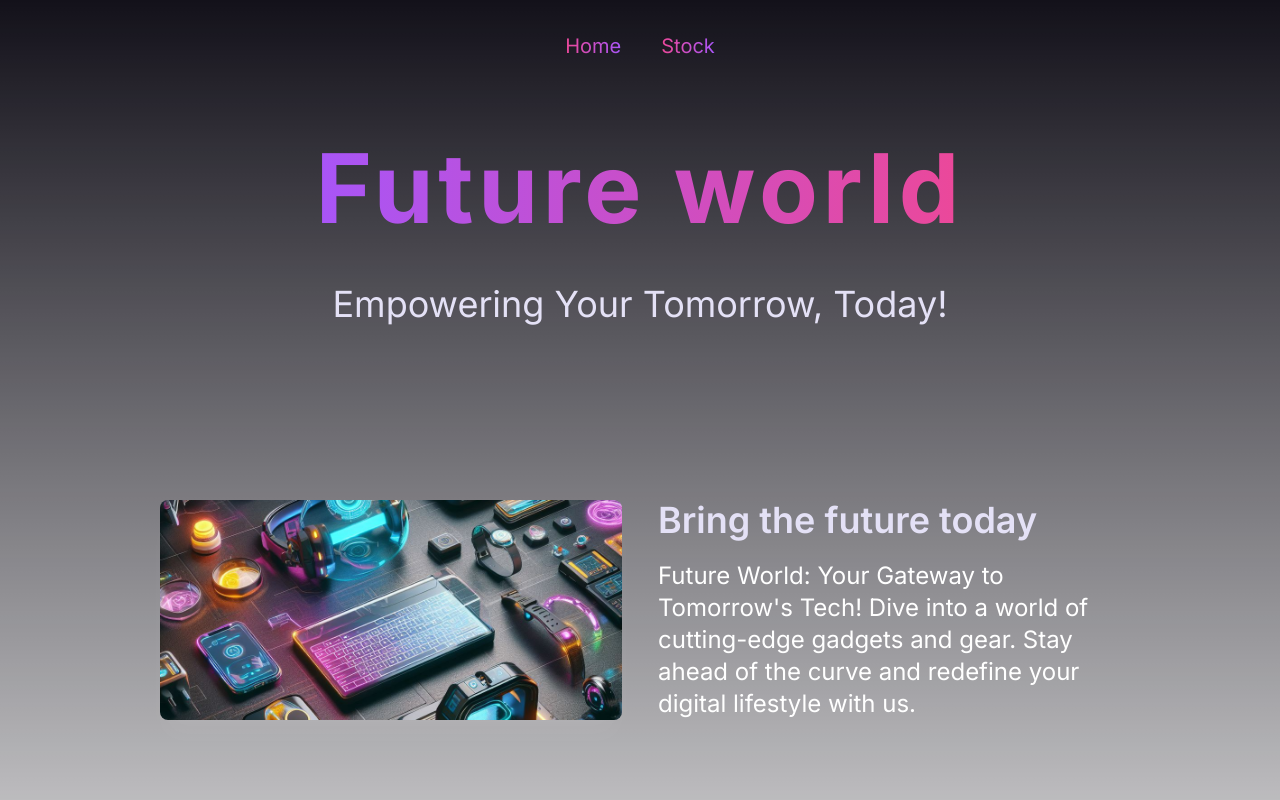
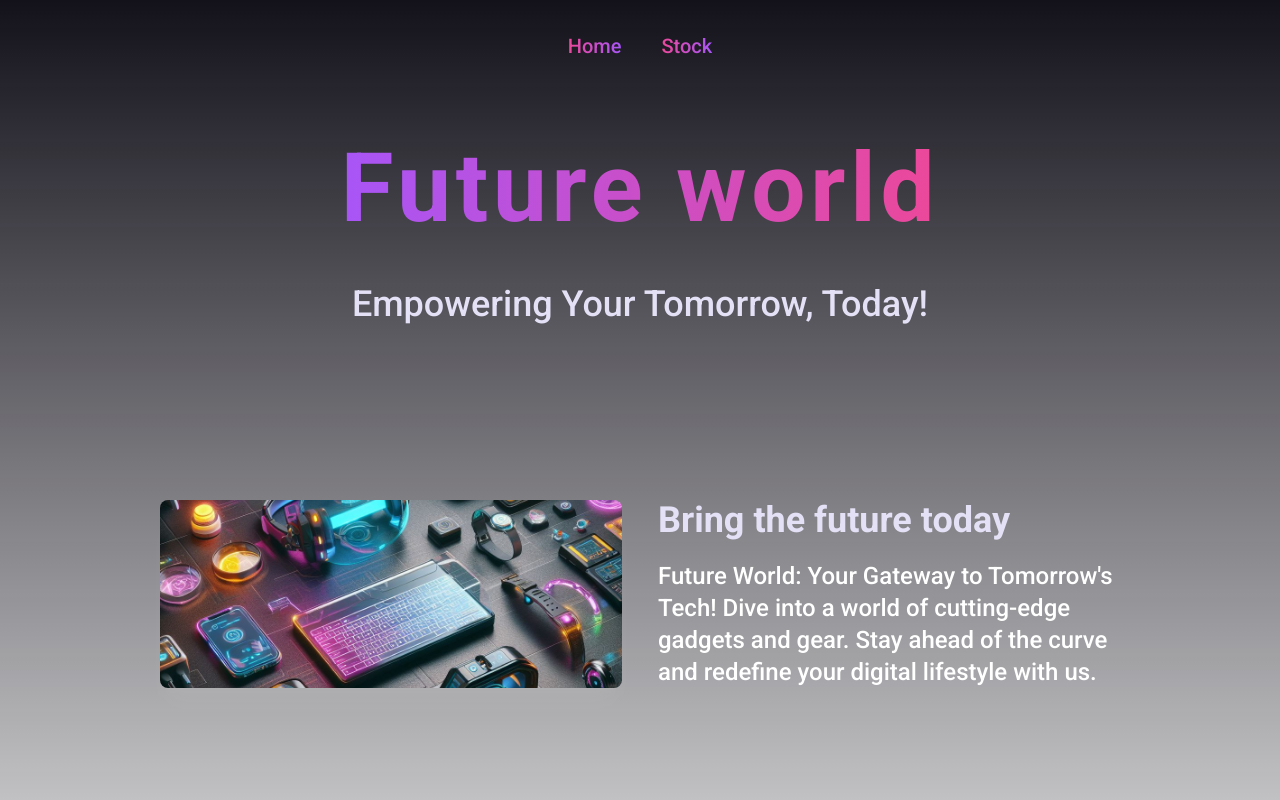
Before and after one commit to Delta27222/22-Curso-Nextjs_V14, a Next.js app: page / in a window 1280 px wide. Shown: the top 800 px of the page. Built offline with nearby package versions, Linux system fonts and the light colour scheme.

Commit message:
Update font import and use Roboto font family

```diff
--- a/src/app/layout.tsx
+++ b/src/app/layout.tsx
@@ -1,9 +1,12 @@
-import { Inter } from "next/font/google";
+import { Roboto } from 'next/font/google'                     //Importamos la fuente que querramos de google
 import { Footer } from "app/components/shared/Footer";
 import { Header } from "app/components/shared/Header/Header";
 import "./globals.css";
 
-const inter = Inter({ subsets: ["latin"] });
+const roboto = Roboto({
+  weight: ['100', '300', '500', '700'],
+  subsets: ['latin'],  //-> Aqui podemos colocar los subconjuntos de caracteres que queramos
+})
 
 export default function RootLayout({
   children,
@@ -12,7 +15,7 @@ export default function RootLayout({
 }>) {
   return (
     <html lang="en">
-      <body className={`${inter.className} m-0 p-0 bg-primary text-colorT`}>
+      <body className={`${roboto.className} m-0 p-0 bg-primary text-colorT`}>
         <Header />
         {children}
         <Footer />
```
